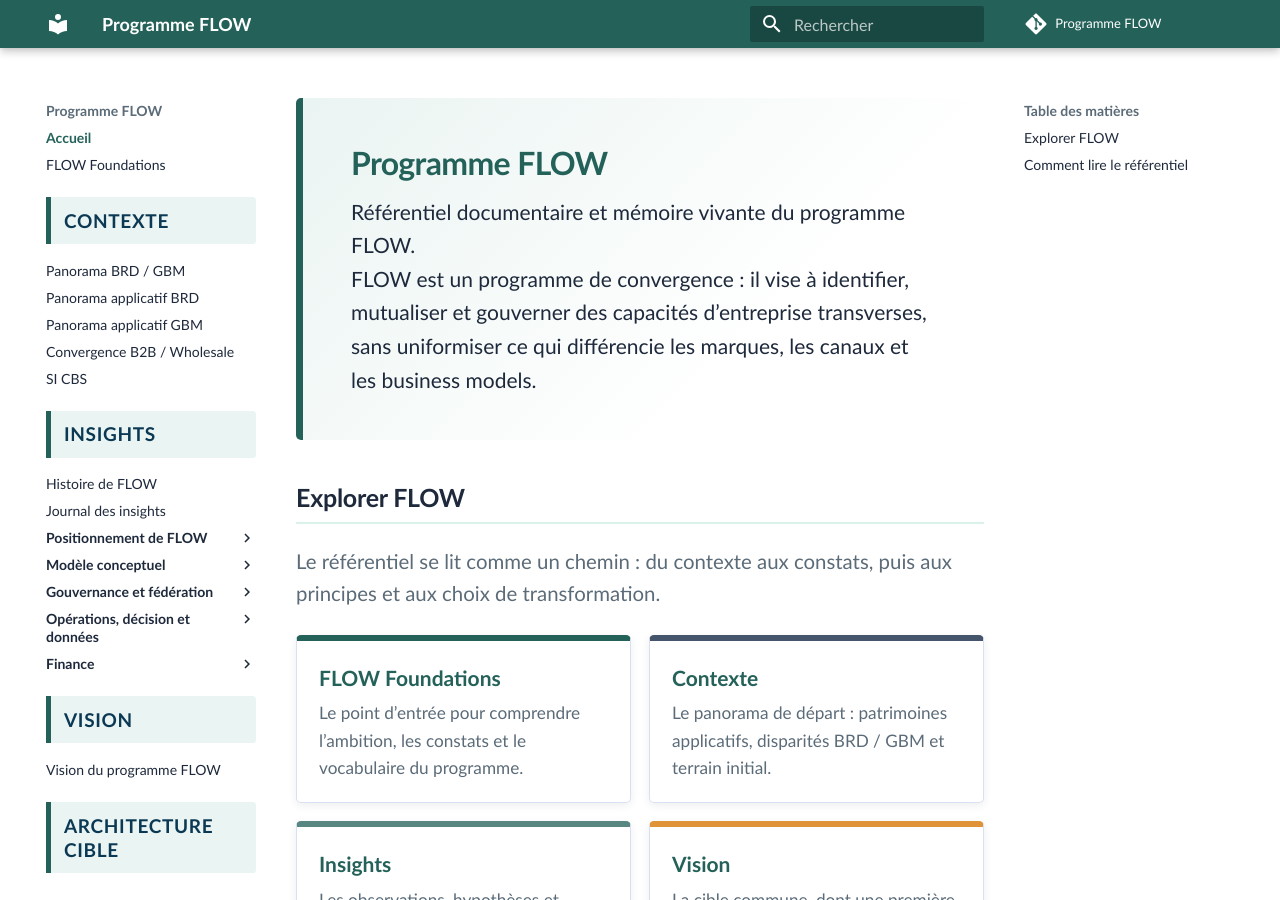
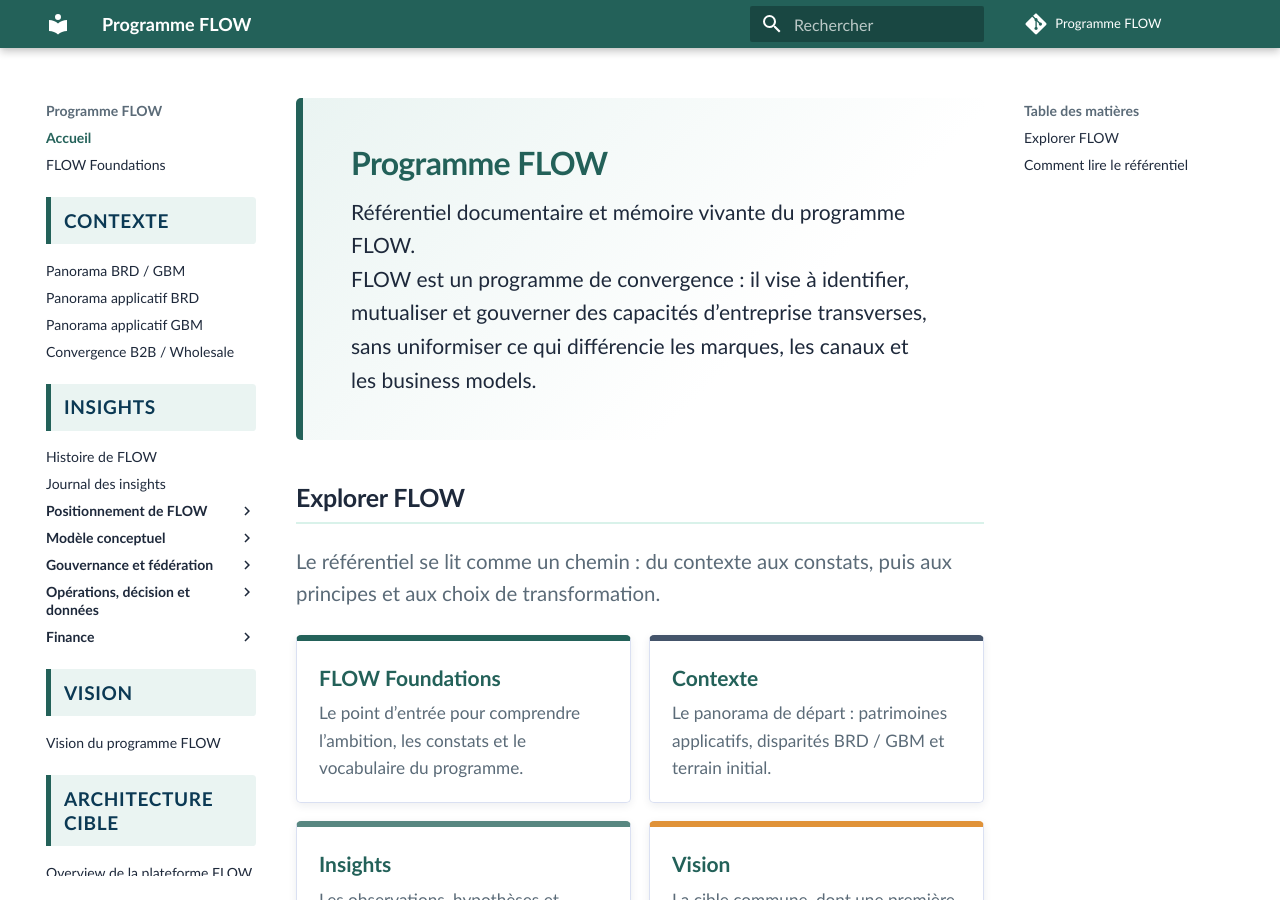
Before and after one commit to laurent-sintes/FLOW-Program, an MkDocs documentation site: the page built from docs/index.md, in a window 1280 px wide and 900 px high. Built offline with MkDocs 1.6.1 and Material for MkDocs 9.7.7, drawn with Linux system fonts in a browser that asks for light colours; comment, search, counter and statistics services are not loaded.

Commit message:
Remove standalone CBS page from navigation

```diff
--- a/mkdocs.yml
+++ b/mkdocs.yml
@@ -31,7 +31,6 @@
       - Panorama applicatif BRD: contexte/panorama-brd.md
       - Panorama applicatif GBM: contexte/panorama-gbm.md
       - Convergence B2B / Wholesale: contexte/convergence-b2b-wholesale.md
-      - SI CBS: contexte/si-cbs.md
   - Insights:
       - Repères: insights/index.md
       - Histoire de FLOW: insights/histoire-de-flow.md
```
